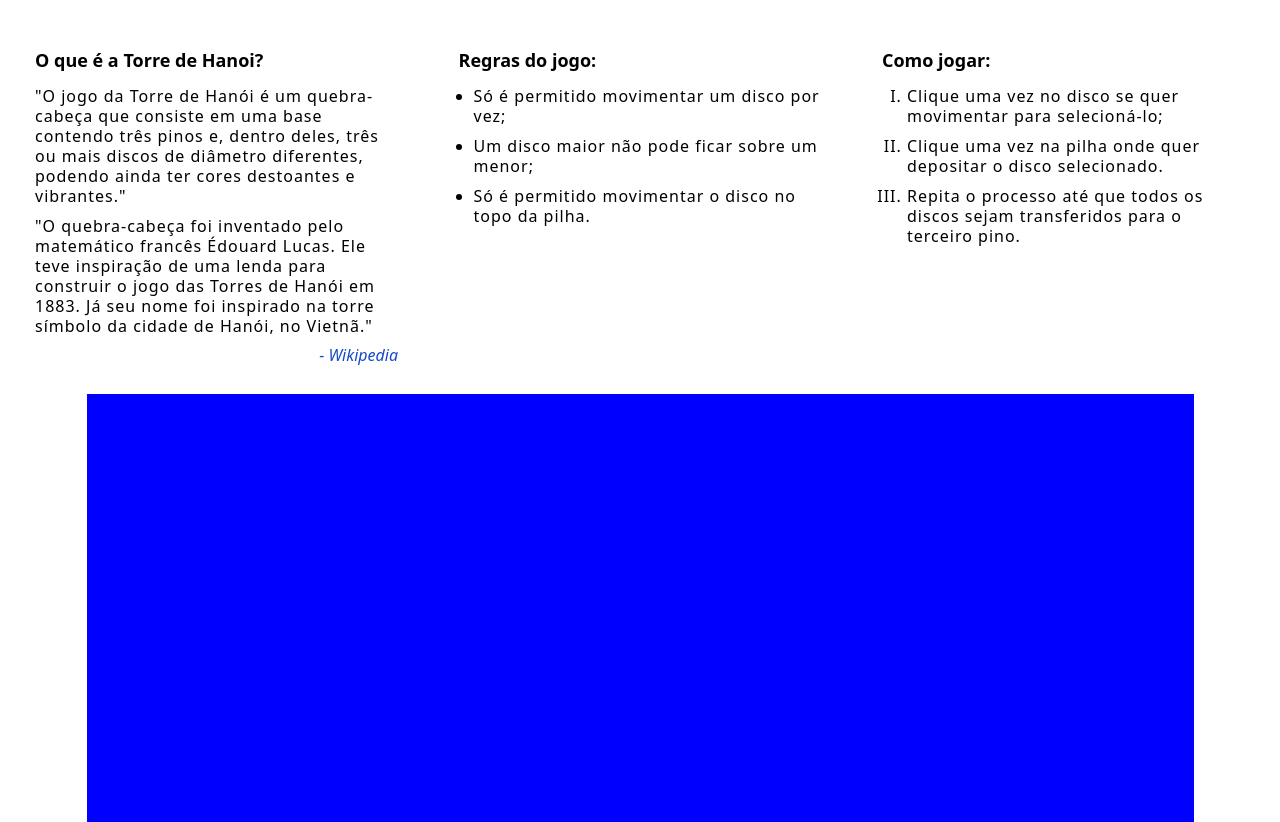
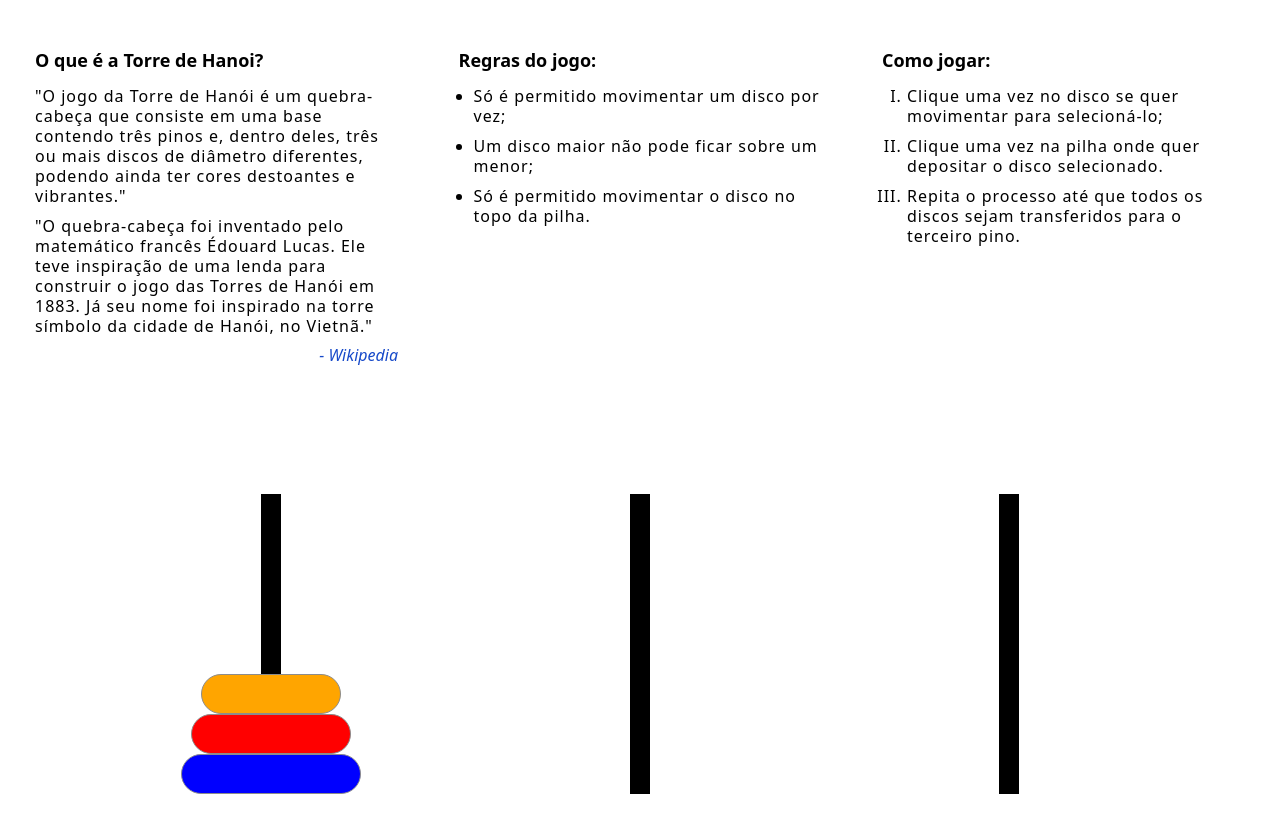
Before and after one commit to Kenzie-Academy-Brasil-Developers/m2-entrega-torre-de-hanoi-sprint-1a-leogm360, a plain HTML site: page index.html in a window 1280 px wide. Shown: the part 130-952 px from the top of the page. Drawn offline with Linux system fonts and the light colour scheme.

Commit message:
integracao HTML, CSS e JS

```diff
--- a/assets/css/style.css
+++ b/assets/css/style.css
@@ -138,7 +138,28 @@
         display: none;
     }
 
-    .game--area{}
+    .game--area{
+        display: flex;
+        justify-content: space-around;
+        align-items: center;
+        width: 100%;
+        height: 100%;
+    }
+
+    .stack{
+        display: flex;
+        flex-direction: column-reverse;
+        justify-content: flex-start;
+        align-items: center;
+        background-color: black;
+        width: 20px;
+        height: 300px;
+    }
+    .circle{
+        height: 40px;
+        border: 1px solid #8c8c8c;
+        border-radius: 40px;
+    }
 /* END main */
 
 /* START footer */
@@ -237,7 +258,6 @@
 
             .main__game{
                 display: block;
-                background-color: blue;
                 margin: 30px auto;
                 width: 90%;
                 height: 500px;
--- a/assets/js/torre-hanoi.js
+++ b/assets/js/torre-hanoi.js
@@ -23,7 +23,7 @@ const arrayColors = ["blue", "red", "orange", "yellow", "pink", "gray"];
 // START exports
 // END exports
 
-const main = document.querySelector("main");
+const gameArea = document.querySelector("#game-area");
 
 function startHanoi() {
     addStack();
@@ -40,7 +40,7 @@ function addStack() {
         sectionBox.id = `section-${i}`;
         stack.classList.add("stack");
 
-        main.appendChild(sectionBox);
+        gameArea.appendChild(sectionBox);
         sectionBox.appendChild(stack);
     }
 }
@@ -67,26 +67,22 @@ function addCircle(quant, maxWidth) {
 
 function stackClick() {
     let arr = [];
-    let arr2 = [];
-    let arr3 = [];
-    const section = document.querySelectorAll("section");
+    const section = document.querySelectorAll(".game--area section");
     const numerateIdZero = document.querySelector("div#select-0");
     const numerateIdOne = document.querySelector("div#select-1");
     const numerateIdTwo = document.querySelector("div#select-2");
     section[0].addEventListener('click', function (e) {
-        arr.push(numerateIdZero.lastElementChild)
-        console.log(numerateIdZero.lastElementChild)
-        arr[0].remove();
+        arr.push(numerateIdZero.lastElementChild);
+        console.log(e.currentTarget);
+        console.log(numerateIdZero.lastElementChild);
     });
     section[1].addEventListener("click" , function (e) {
-        arr2.push(numerateIdOne.lastElementChild)
         numerateIdOne.appendChild(arr[0])
         arr.pop()
         console.log(arr)
     });
     section[2].addEventListener("click" , function (e) {
-        arr2.push(numerateIdTwo.lastElementChild)
-        numerateIdTwo.appendChild(arr2[0])
+        numerateIdTwo.appendChild(arr[0])
         arr.pop()
         console.log(arr)
     });
```
